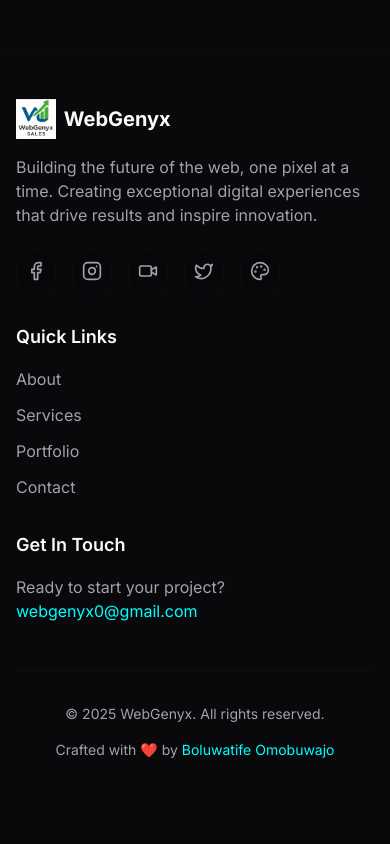
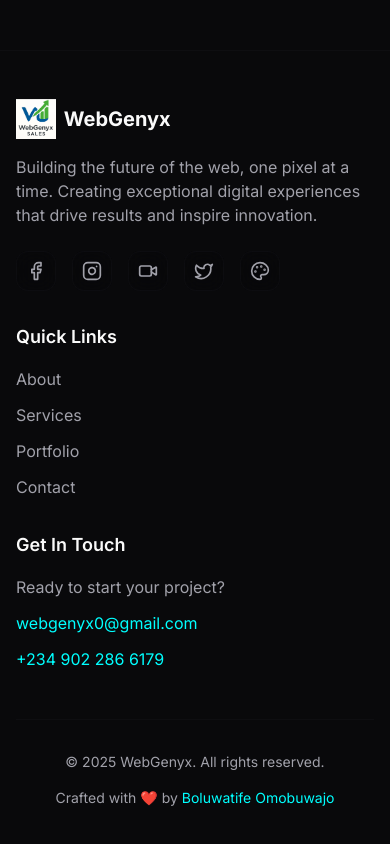
Before and after one commit to webgenyx0/webgenyx, a React (Vite) app: page / in a window 390 px wide. Shown: the part 5431-6275 px from the top of the page. Before the commit the page ends 6239 px from the top, so only its background shows below. Built offline with nearby package versions, Linux system fonts and the light colour scheme.

Commit message:
Update phone number
Updated the phone number to +2349022866179.

```diff
--- a/src/components/Footer.tsx
+++ b/src/components/Footer.tsx
@@ -93,9 +93,15 @@ const Footer = () => {
               <p>Ready to start your project?</p>
               <a
                 href="mailto:webgenyx0@gmail.com"
-                className="text-primary hover:text-primary/80 transition-colors duration-300"
+                className="text-primary hover:text-primary/80 transition-colors duration-300 block"
               >
                 webgenyx0@gmail.com
+              </a>
+              <a
+                href="tel:+2349022866179"
+                className="text-primary hover:text-primary/80 transition-colors duration-300 block"
+              >
+                +234 902 286 6179
               </a>
             </div>
           </div>
```
